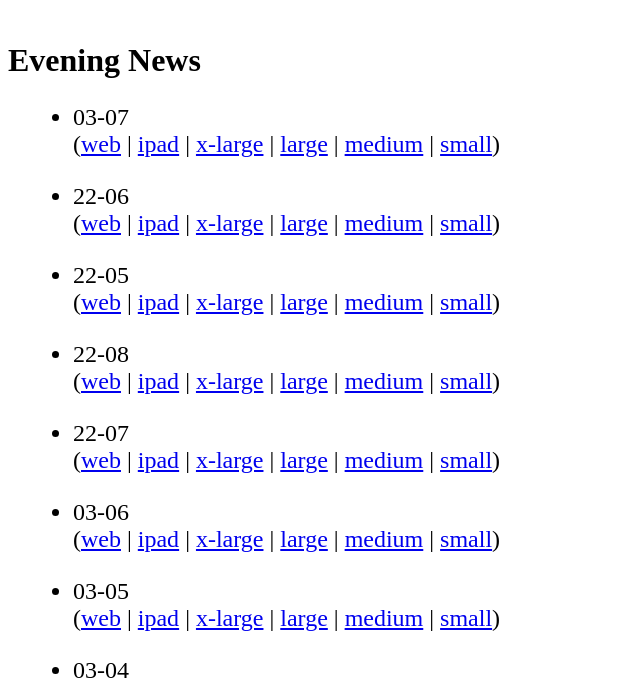
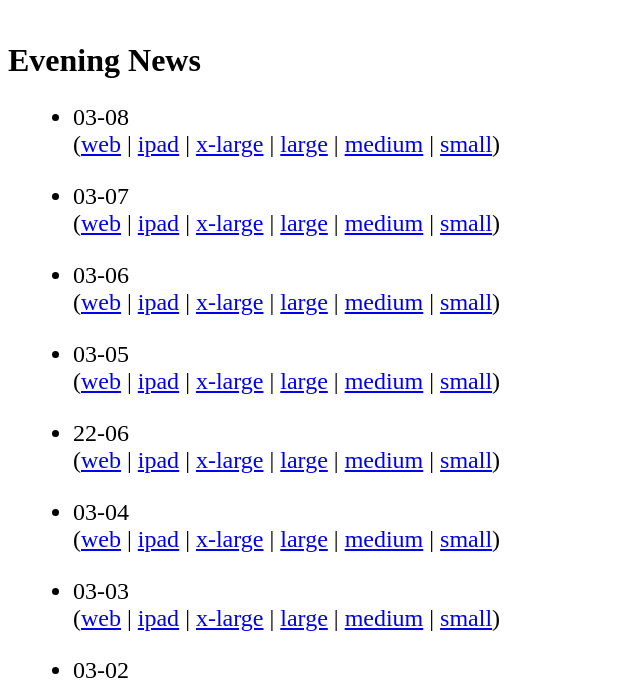
Before and after one commit to jkutner/cbsfeed, a Jekyll site: the page built from index.html, in a window 1280 px wide. Shown: the part 243-930 px from the top of the page, without its empty margins (0-640 px from the left). Built offline with Jekyll 4.4.1, drawn with Linux system fonts in a browser that asks for light colours; nearby versions of some CDN libraries; some of the changed lines change nothing that is shown.

Commit message:
Updating with latest episdoes

```diff
--- a/_data/evening_news.yml
+++ b/_data/evening_news.yml
@@ -1,4 +1,13 @@
 ---
+- title: 03-08
+  links:
+    orig: /videos/38-more-questions-raised-in-hillary-clinton-email-controversy-a-look-at-elf-the-solar-powered-bicycle-car-hybrid/
+    ipad: ''
+    mp4_240: media\/2015\/03\/09\/410134595549\/EN_full_0308_355550_240.mp4
+    mp4_740: media\/2015\/03\/09\/410134595549\/EN_full_0308_355550_740.mp4
+    mp4_796: media\/2015\/03\/09\/410134595549\/EN_full_0308_355550_796.mp4
+    mp4_1296: media\/2015\/03\/09\/410134595549\/EN_full_0308_355550_1296.mp4
+  date: 03-08
 - title: 03-07
   links:
     orig: /videos/37-obama-remembers-bloody-sunday-in-selma-reporters-notebook-covering-selma-50-years-ago/
@@ -8,42 +17,6 @@
     mp4_796: media\/2015\/03\/08\/409855555963\/EN_Full_0307_v2_355204_796.mp4
     mp4_1296: media\/2015\/03\/08\/409855555963\/EN_Full_0307_v2_355204_1296.mp4
   date: 03-07
-- title: 22-06
-  links:
-    orig: /videos/226-identity-of-isis-jihadi-john-unveiled-llamas-make-a-run-for-it-in-arizona/
-    ipad: ''
-    mp4_240: ''
-    mp4_740: ''
-    mp4_796: ''
-    mp4_1296: ''
-  date: 22-06
-- title: 22-05
-  links:
-    orig: /videos/225-blizzard-conditions-trigger-40-car-pileup-in-northeast-student-uncovers-lost-malcolm-x-tape/
-    ipad: ''
-    mp4_240: ''
-    mp4_740: ''
-    mp4_796: ''
-    mp4_1296: ''
-  date: 22-05
-- title: 22-08
-  links:
-    orig: /videos/228-congress-narrowly-averts-dhs-shutdown-dressgate-what-color-is-the-dress/
-    ipad: ipad-streaming.cbsnews.com/media/mpx/2015/03/01/405978179855/EN_FULL_022815_351854_500/EN_FULL_022815_351854_500.m3u8
-    mp4_240: media\/2015\/03\/01\/405978179855\/EN_FULL_022815_351849_240.mp4
-    mp4_740: media\/2015\/03\/01\/405978179855\/EN_FULL_022815_351849_740.mp4
-    mp4_796: media\/2015\/03\/01\/405978179855\/EN_FULL_022815_351849_796.mp4
-    mp4_1296: media\/2015\/03\/01\/405978179855\/EN_FULL_022815_351849_1296.mp4
-  date: 22-08
-- title: 22-07
-  links:
-    orig: /videos/227-the-schoolboy-who-became-an-isis-executioner-texas-high-school-basketball-team-gets-unlikely-support/
-    ipad: ''
-    mp4_240: ''
-    mp4_740: ''
-    mp4_796: ''
-    mp4_1296: ''
-  date: 22-07
 - title: 03-06
   links:
     orig: /videos/36-march-roars-in-with-record-low-temperatures-act-of-kindness-helps-elderly-man-honor-late-wife/
@@ -62,6 +35,15 @@
     mp4_796: media\/2015\/03\/06\/409076291657\/EN_FULL_030515_354373_796.mp4
     mp4_1296: media\/2015\/03\/06\/409076291657\/EN_FULL_030515_354373_1296.mp4
   date: 03-05
+- title: 22-06
+  links:
+    orig: /videos/226-identity-of-isis-jihadi-john-unveiled-llamas-make-a-run-for-it-in-arizona/
+    ipad: ''
+    mp4_240: ''
+    mp4_740: ''
+    mp4_796: ''
+    mp4_1296: ''
+  date: 22-06
 - title: 03-04
   links:
     orig: /videos/34-what-to-do-if-you-suspect-formaldehyde-in-your-flooring-supreme-court-hear-arguments-over-obamacare-funding/
@@ -71,3 +53,21 @@
     mp4_796: media\/2015\/03\/05\/408442947950\/EN_FULL_030415_353839_796.mp4
     mp4_1296: media\/2015\/03\/05\/408442947950\/EN_FULL_030415_353839_1296.mp4
   date: 03-04
+- title: 03-03
+  links:
+    orig: /videos/33-justice-department-comes-down-hard-on-ferguson-police-bao-bao-the-panda-leaves-her-mom/
+    ipad: ipad-streaming.cbsnews.com/media/mpx/2015/03/04/407785539563/EN_0303_FULL_353179_500/EN_0303_FULL_353179_500.m3u8
+    mp4_240: media\/2015\/03\/04\/407785539563\/EN_0303_FULL_353176_240.mp4
+    mp4_740: media\/2015\/03\/04\/407785539563\/EN_0303_FULL_353176_740.mp4
+    mp4_796: media\/2015\/03\/04\/407785539563\/EN_0303_FULL_353176_796.mp4
+    mp4_1296: media\/2015\/03\/04\/407785539563\/EN_0303_FULL_353176_1296.mp4
+  date: 03-03
+- title: 03-02
+  links:
+    orig: /videos/32-outrage-over-superstorm-sandy-fraud-claims-when-is-larry-david-actually-larry-david/
+    ipad: ipad-streaming.cbsnews.com/media/mpx/2015/03/03/407133763871/EN_0302_FULL_EPISODE_352690_500/EN_0302_FULL_EPISODE_352690_500.m3u8
+    mp4_240: media\/2015\/03\/03\/407133763871\/EN_0302_FULL_EPISODE_352687_240.mp4
+    mp4_740: media\/2015\/03\/03\/407133763871\/EN_0302_FULL_EPISODE_352687_740.mp4
+    mp4_796: media\/2015\/03\/03\/407133763871\/EN_0302_FULL_EPISODE_352687_796.mp4
+    mp4_1296: media\/2015\/03\/03\/407133763871\/EN_0302_FULL_EPISODE_352687_1296.mp4
+  date: 03-02
```
